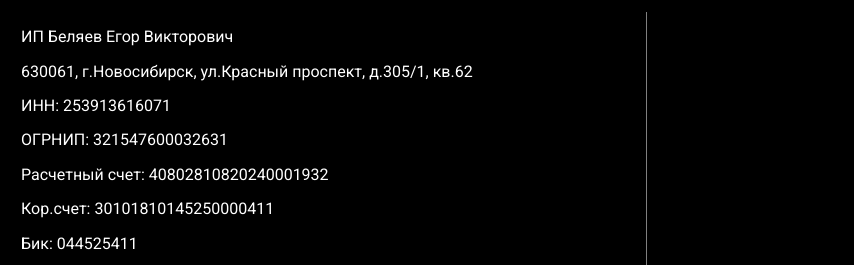
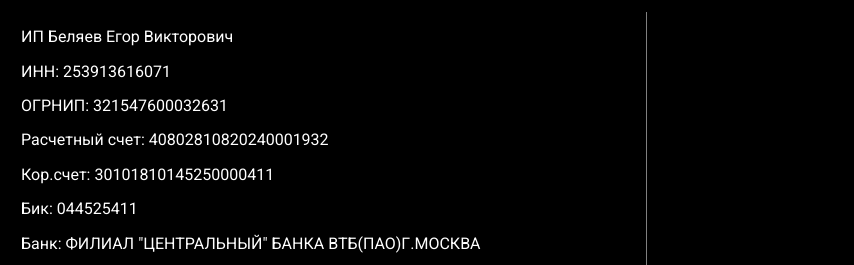
Before and after one commit to happy1dude/etk-el, a plain HTML site: page index.html in a window 1280 px wide. Shown: the part 3694-3959 px from the top of the page, 0-854 px from the left. Drawn offline with Linux system fonts and the light colour scheme; a web font is replaced by a local one.

Commit message:
Update index.html

```diff
--- a/index.html
+++ b/index.html
@@ -349,7 +349,6 @@
             <div class="footer-wrapper__inner__text">
                 <div class="footer-wrapper__inner__left-side">
                     <p>ИП Беляев Егор Викторович</p>
-                    <p>630061, г.Новосибирск, ул.Красный проспект, д.305/1, кв.62</p>
                     <p>ИНН: 253913616071</p>
                     <p>ОГРНИП: 321547600032631</p>
                     <p>Расчетный счет: 40802810820240001932</p>
```
